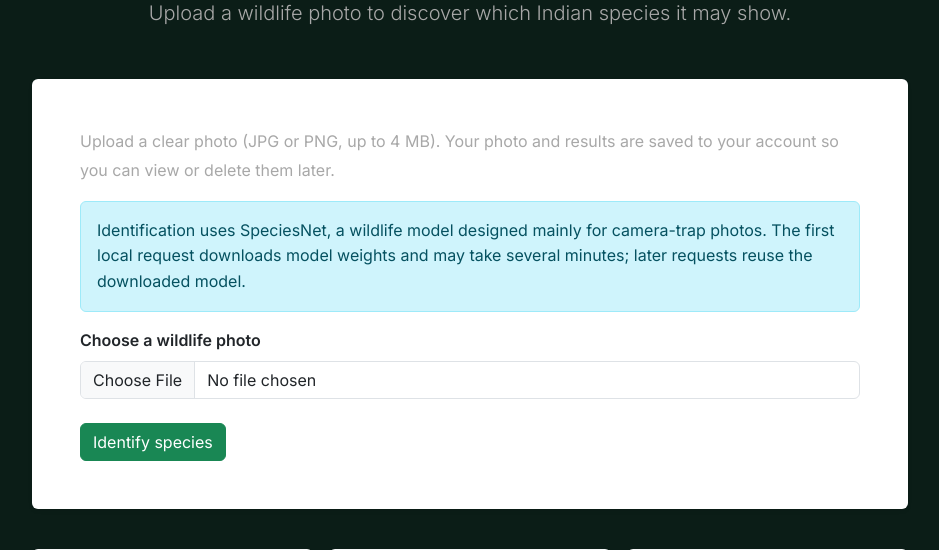
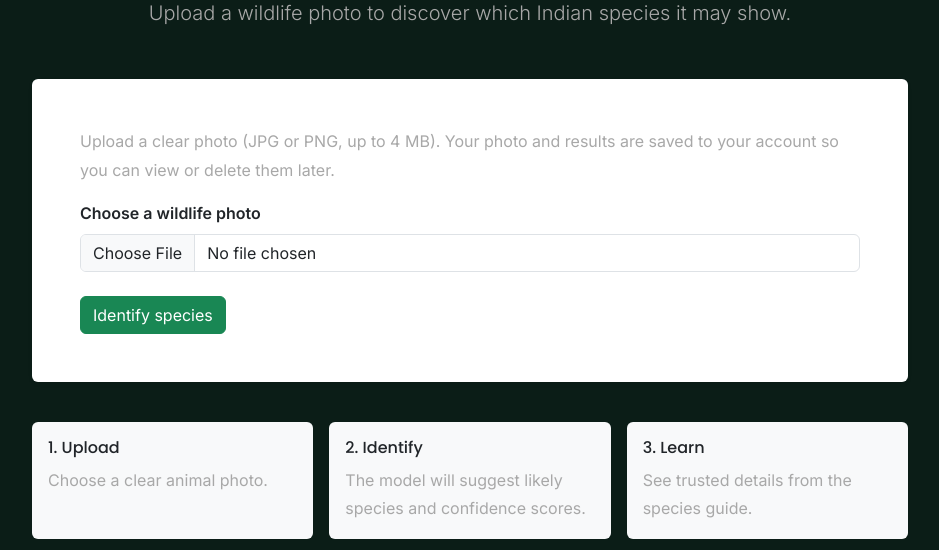
Before and after one commit to Ashwanikumar2004/wildforindia, a Django app: page /identify/ in a window 1280 px wide. Shown: the part 298-848 px from the top of the page, without its empty margins (170-1109 px from the left). Run offline with Django 5.2, Linux system fonts and the light colour scheme; the visitor is signed in with stand-in values (Sample User, id 1); parts of the project's set-up code (start-up, migrations or seed data) failed here and were passed over; some libraries are stand-ins or nearby versions.

```diff
--- a/templates/ai_identifier/home.html
+++ b/templates/ai_identifier/home.html
@@ -14,9 +14,6 @@
         <div class="card border-0 shadow-sm">
             <div class="card-body p-4 p-md-5">
                 <p class="text-muted">Upload a clear photo (JPG or PNG, up to 4 MB). Your photo and results are saved to your account so you can view or delete them later.</p>
-                <div class="alert alert-info" role="status">
-                    Identification uses SpeciesNet, a wildlife model designed mainly for camera-trap photos. The first local request downloads model weights and may take several minutes; later requests reuse the downloaded model.
-                </div>
                 <form method="post" enctype="multipart/form-data">
                     {% csrf_token %}
                     {% if form.non_field_errors %}
```
